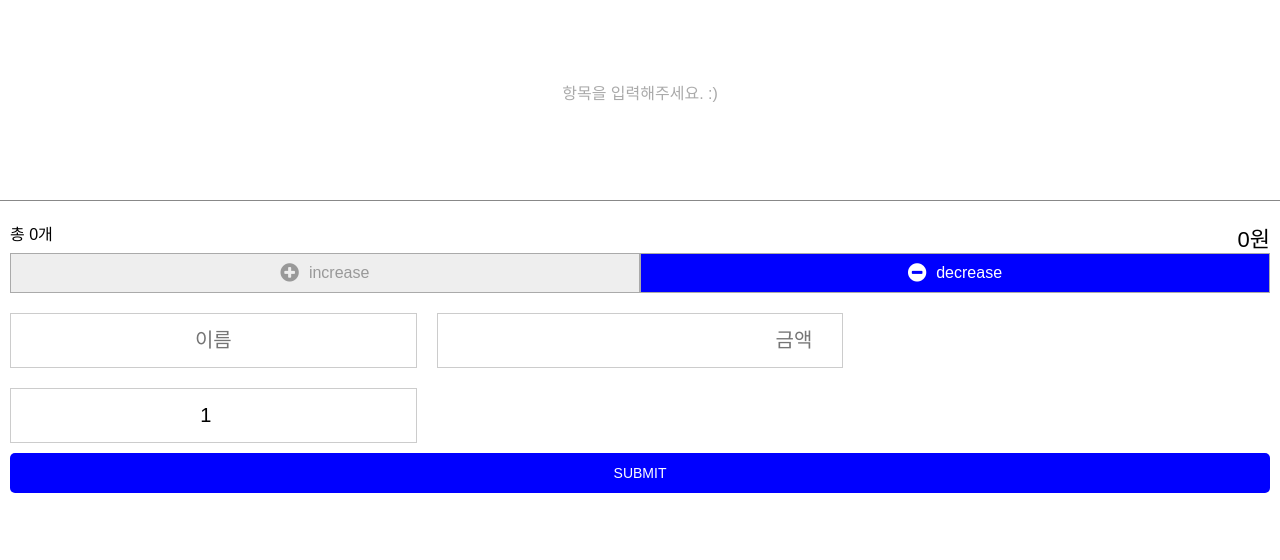
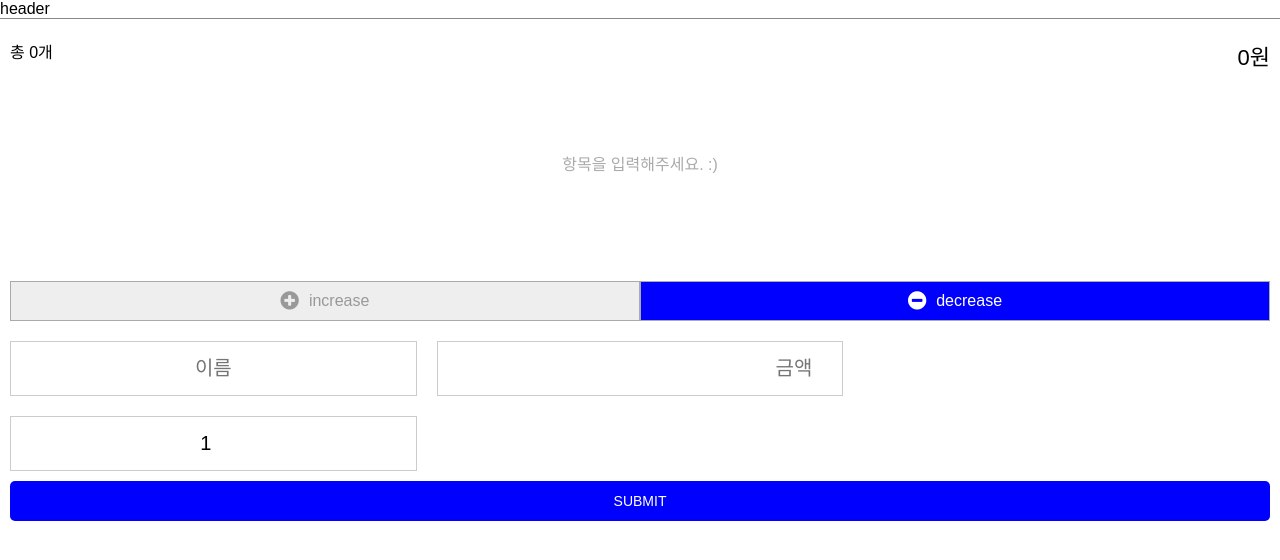
Before and after one commit to tg0825/listcalc, a React app: page / in a window 1280 px wide. Shown: the top 560 px of the page. Built offline with nearby package versions, Linux system fonts and the light colour scheme.

Commit message:
redux list 연결

```diff
--- a/src/App.js
+++ b/src/App.js
@@ -1,6 +1,7 @@
 import React, { Component } from 'react';
+
+import Tmpl from './component/Tmpl';
 import List from './List';
-import Result from './Result';
 import Input from './Input';
 import InputType from './InputType';
 import update from 'immutability-helper';
@@ -107,23 +108,21 @@ class App extends Component {
     }
 
     render() {
-        console.log(this.props);
         return (
             <div className="App">
+                <Tmpl>
                     <List
                         itemList={this.state.itemList}
                         handleEdit={this.handleEdit}
                         handleRemove={this.handleRemove}
                         handleClone={this.handleClone}
                     />
-                <div className="bottom">
-                    <Result itemList={this.state.itemList} />
                     <InputType handleTypeChange={this.handleTypeChange} />
                     <Input
                         inputSubmit={this.inputSubmit}
                         selectedType={this.state.selectedType}
                     />
-                </div>
+                </Tmpl>
             </div>
         );
     }
@@ -132,4 +131,5 @@ class App extends Component {
 const con = connect(state => ({
     input: state.input
 }))(App);
+
 export default con;
--- /dev/null
+++ b/src/component/Header.js
@@ -0,0 +1,15 @@
+import React from 'react';
+import Result from './Result';
+
+class Header extends React.Component {
+    render() {
+        return (
+            <div>
+                header
+                <Result />
+            </div>
+        );
+    }
+}
+
+export default Header;
--- a/src/Result.js
+++ b/src/component/Result.js
@@ -1,9 +1,12 @@
-import React, {Component} from 'react';
+import React, { Component } from 'react';
+import { connect } from 'react-redux';
+
 import './Result.scss';
-class List extends Component {
-    render () {
-        const count = this.props.itemList.length;
-        const Result = (item) => {
+
+class Result extends Component {
+    render() {
+        const count = this.props.list.length;
+        const Result = item => {
             if (count == 0) return 0;
             // const priceList = item.map((key, i) => [key.price]);
             const priceList = item.map((key, i) => {
@@ -14,18 +17,22 @@ class List extends Component {
             return priceList.reduce((a, b) => {
                 return +a + +b;
             });
-        }
+        };
 
         return (
             <div className="cpt-result">
-                <span className="result-count">
-                    총 {count}개
-                </span>
+                <span className="result-count">총 {count}개</span>
                 <span className="result-price">
-                    {Result(this.props.itemList)}원
+                    {Result(this.props.list)}원
                 </span>
             </div>
-        )
+        );
     }
 }
-export default List;
+
+const con = connect(state => ({
+    list: state.list,
+    result: state.result
+}))(Result);
+
+export default con;
--- /dev/null
+++ b/src/component/Tmpl.js
@@ -0,0 +1,13 @@
+import React from 'react';
+import Header from './Header';
+
+const Tmpl = ({ children }) => {
+    return (
+        <div>
+            <Header />
+            {children}
+        </div>
+    );
+};
+
+export default Tmpl;
--- a/src/module/list.js
+++ b/src/module/list.js
@@ -0,0 +1,32 @@
+// Actions
+const GET = 'list/GET';
+
+const initialState = {
+    itemList: [
+        // {
+        //     name: '커피',
+        //     price: '1000'
+        //     type: 'dec'
+        //     ea: 1
+        // },
+    ]
+};
+
+// Action 생성자
+// export function inputCreate(widget) {
+//     return { type: CREATE, widget };
+// }
+
+export const onGet = () => ({
+    type: CREATE
+});
+
+// Reducer
+export default function reducer(state = initialState, action) {
+    switch (action.type) {
+    case GET:
+        return state.itemList;
+    default:
+        return state.itemList;
+    }
+}
```
Also changed, not shown: src/module/index.js (+5 -3 lines), src/component/Result.scss (renamed from src/Result.scss). Lines whose indentation alone changed are shown as unchanged.
